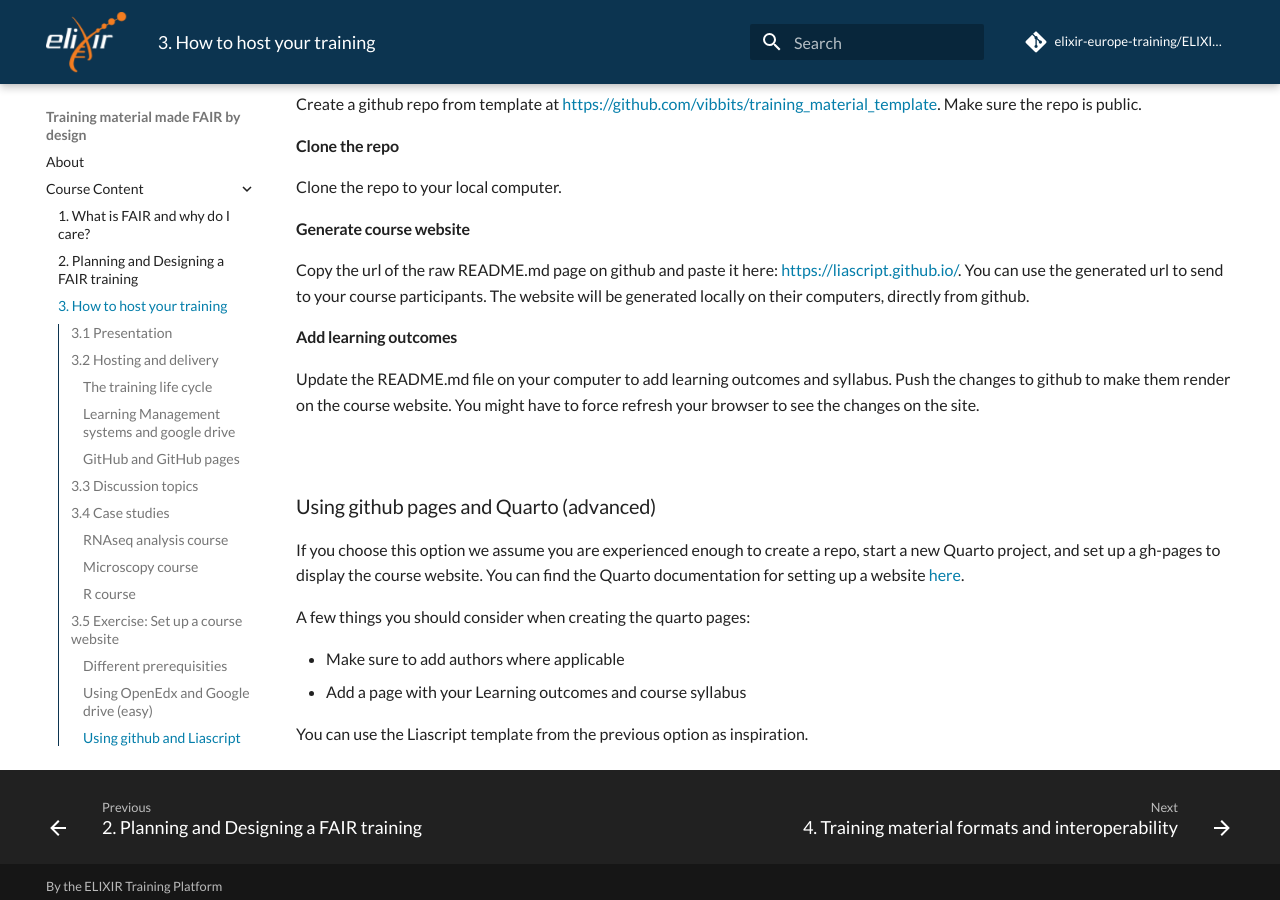
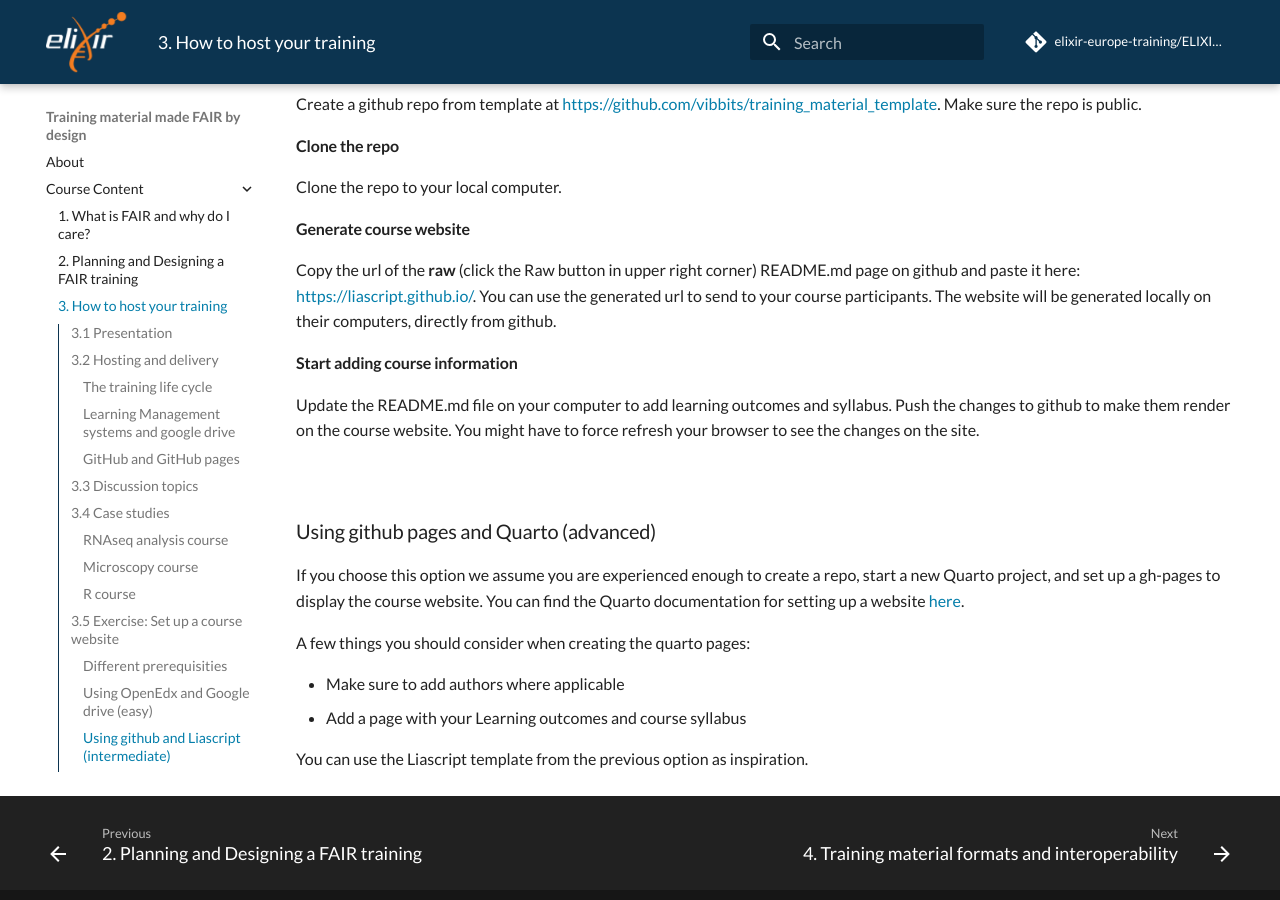
Before and after one commit to elixir-europe-training/ELIXIR-TrP-FAIR-Material-By-Design, an MkDocs documentation site: the page built from docs/chapters/chapter_03.md, in a window 1280 px wide and 900 px high, scrolled down 4376 px. Built offline with MkDocs 1.6.1 and Material for MkDocs 9.7.7, drawn with Linux system fonts in a browser that asks for light colours; comment, search, counter and statistics services are not loaded.

Commit message:
fixed links, session 3

```diff
--- a/docs/chapters/chapter_03.md
+++ b/docs/chapters/chapter_03.md
@@ -120,15 +120,15 @@
 ### Using github and Liascript (intermediate)
 
 #### Create repo
-Create a github repo from template at [https://github.com/vibbits/training_material_template](). Make sure the repo is public.
+Create a github repo from template at [https://github.com/vibbits/training_material_template](https://github.com/vibbits/training_material_template). Make sure the repo is public.
 
 #### Clone the repo
 Clone the repo to your local computer.
 
 #### Generate course website
-Copy the url of the raw README.md page on github and paste it here: [https://liascript.github.io/](). You can use the generated url to send to your course participants. The website will be generated locally on their computers, directly from github.
+Copy the url of the **raw** (click the Raw button in upper right corner) README.md page on github and paste it here: [https://liascript.github.io/](https://liascript.github.io/). You can use the generated url to send to your course participants. The website will be generated locally on their computers, directly from github.
 
-#### Add learning outcomes
+#### Start adding course information
 Update the README.md file on your computer to add learning outcomes and syllabus. Push the changes to github to make them render on the course website. You might have to force refresh your browser to see the changes on the site.
 
 <br>
```
